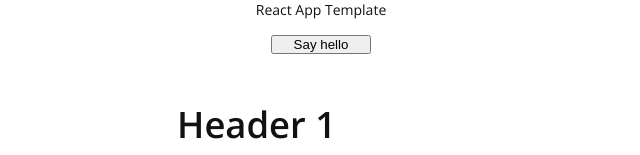
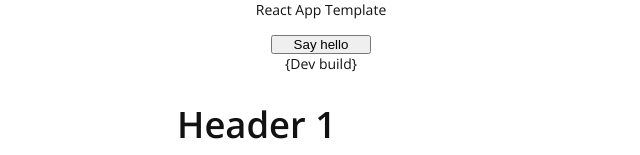
Before and after one commit to stefcameron/react-app-template, a React app: page / in a window 1280 px wide. Shown: the top 155 px of the page, without its empty margins (319-959 px from the left). Built offline with nearby package versions, Linux system fonts and the light colour scheme.

Commit message:
Add sample use of Webpack DefinePlugin and all necessary hookups

```diff
--- a/jest.config.mjs
+++ b/jest.config.mjs
@@ -19,7 +19,9 @@
 
     testEnvironment: 'jsdom', // requires separate 'jest-environment-jsdom' package
     globals: {
-      // none for now
+      // NOTE: these must also be defined in <repo>/src/globals.d.ts (referenced in
+      //  <repo>/tsconfig.json) and in <repo>/.eslintrc.js's `srcGlobals` object
+      WP_BUILD_ENV: 'development',
     },
     transform: {
       '^.+\\.jsx?$': 'babel-jest',
--- a/src/components/HelloWorld/HelloWorld.tsx
+++ b/src/components/HelloWorld/HelloWorld.tsx
@@ -12,6 +12,9 @@
     <div className="helloworld">
       <button onClick={handleClick}>Say {visible ? 'goodbye' : 'hello'}</button>
       {visible ? <p>Hello, world!</p> : null}
+      {WP_BUILD_ENV === 'development'
+        ? '{Dev build}'
+        : /* istanbul ignore next: cannot be tested */ '{Prod build}'}
     </div>
   );
 };
--- a/webpack.config.mjs
+++ b/webpack.config.mjs
@@ -15,6 +15,7 @@
 import { CleanWebpackPlugin } from 'clean-webpack-plugin';
 import HtmlWebpackPlugin from 'html-webpack-plugin';
 import { cloneDeep } from 'lodash-es';
+import webpack from 'webpack';
 
 //
 // Variables and Constants
@@ -22,6 +23,7 @@
 
 const __dirname = path.dirname(url.fileURLToPath(import.meta.url));
 const require = createRequire(import.meta.url);
+const { DefinePlugin } = webpack;
 
 //
 // Functions
@@ -183,6 +185,9 @@
     //  loaders that are executed in REVERSE order)
     //  @see https://stackoverflow.com/questions/41470771/webpack-does-the-order-of-plugins-matter
     plugins: [
+      new DefinePlugin({
+        WP_BUILD_ENV: JSON.stringify(isDevBuild ? 'development' : 'production'),
+      }),
       new CleanWebpackPlugin(),
       new HtmlWebpackPlugin({
         template: indexPath,
```
Also changed, not shown: src/globals.d.ts (added, +9 -0 lines), tsconfig.json (+20 -14 lines), .eslintrc.js.
